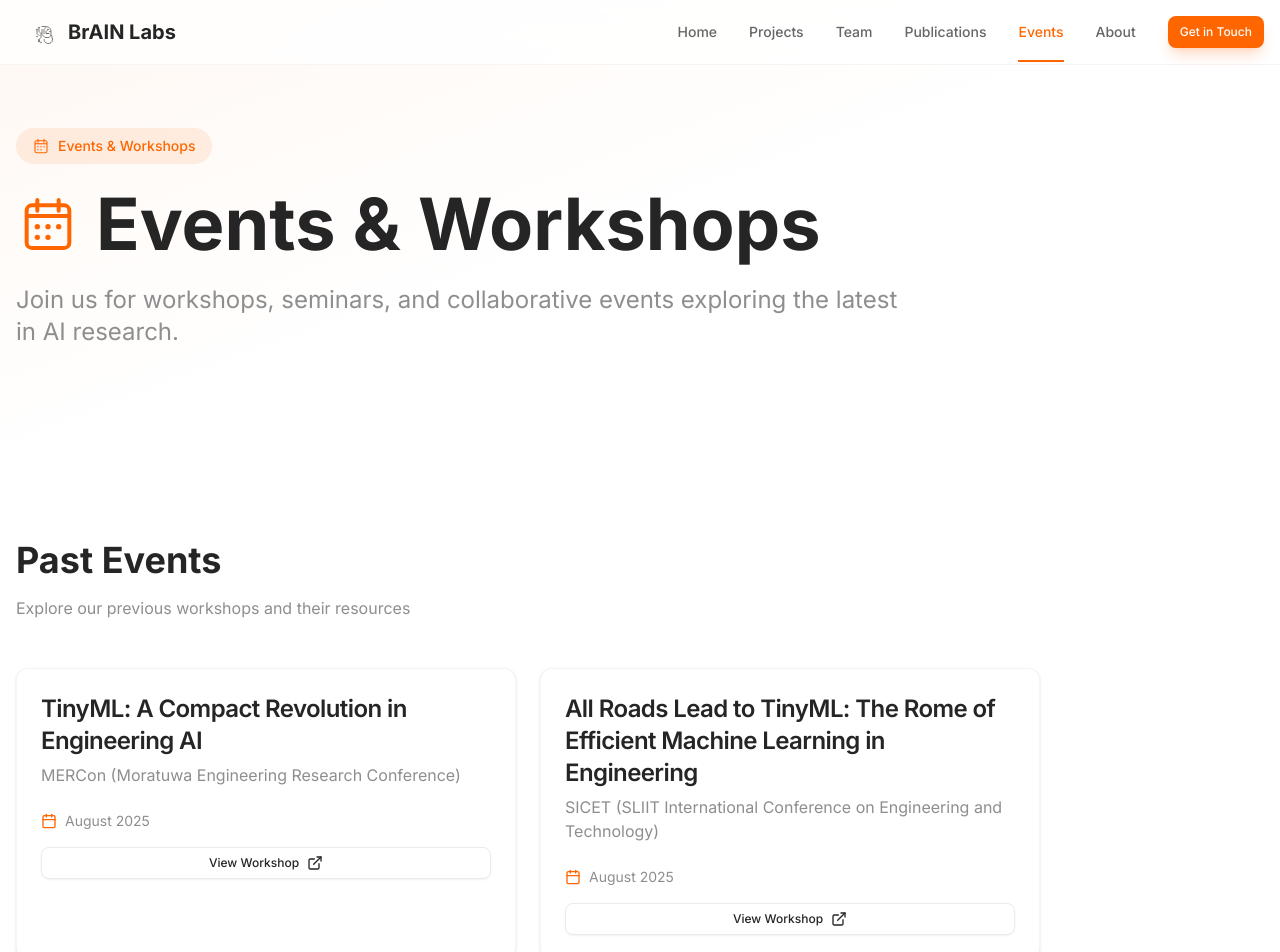
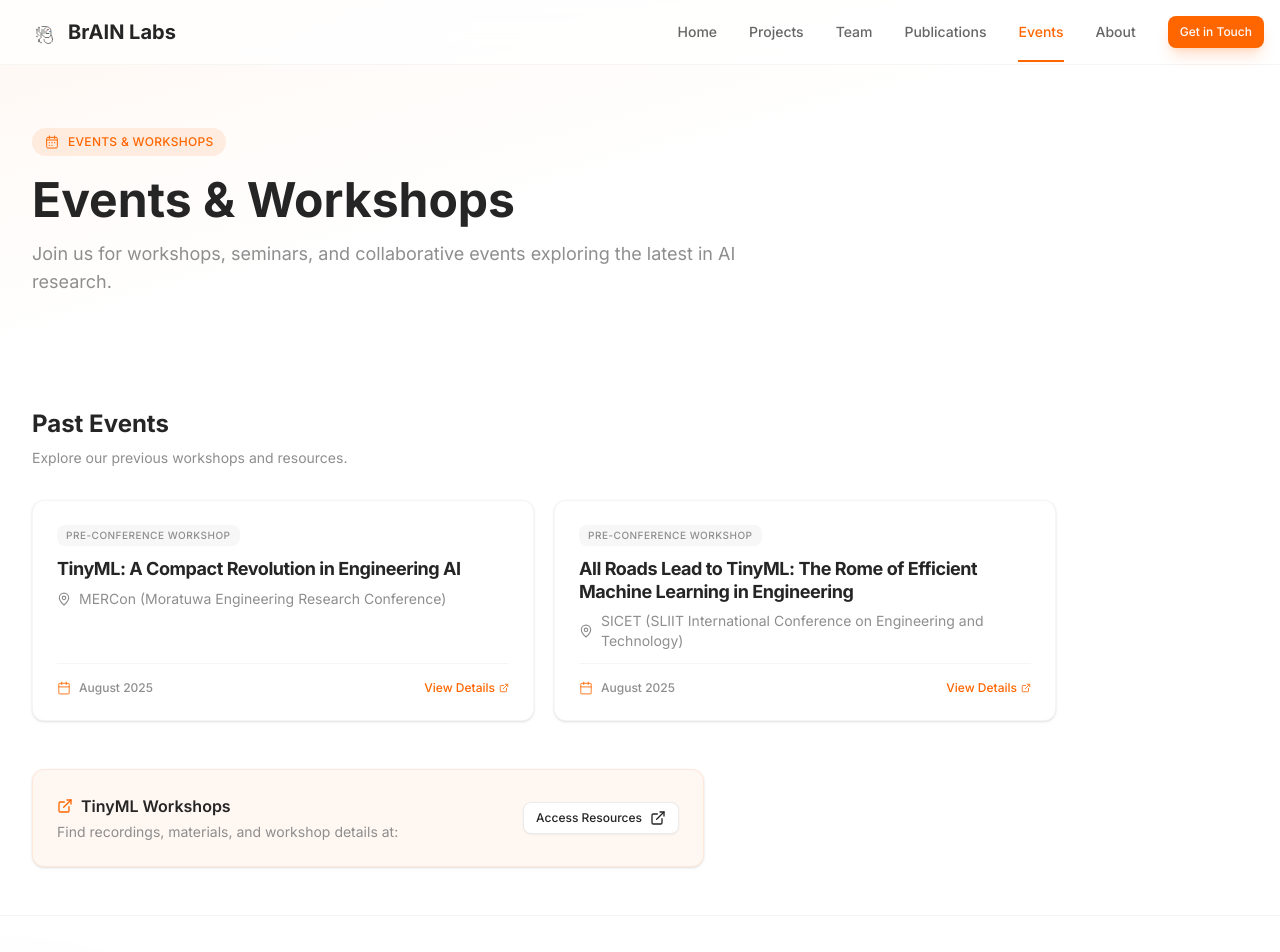
Before and after one commit to HasithaErandika/BrAINLabsInc, a React (Vite) app: page /events in a window 1280 px wide. Shown: the top 952 px of the page. Built offline with nearby package versions, Linux system fonts and the light colour scheme.

Commit message:
updated event page

```diff
--- a/src/pages/Events.tsx
+++ b/src/pages/Events.tsx
@@ -1,16 +1,16 @@
 import { motion } from 'framer-motion';
-import { Card, CardContent, CardDescription, CardHeader, CardTitle } from '@/components/ui/card';
+import { Card, CardContent, CardHeader, CardTitle, CardDescription } from '@/components/ui/card';
 import { Badge } from '@/components/ui/badge';
 import { Button } from '@/components/ui/button';
 import { pastEvents, upcomingEvents, eventResources } from '@/data/events';
 import { WorkshopCalendarIcon } from '@/components/ui/PageIcons';
-import { Calendar, ExternalLink } from 'lucide-react';
+import { Calendar, ExternalLink, MapPin, Clock } from 'lucide-react';
 
 export const Events = () => {
     return (
         <div className="min-h-screen">
             {/* Hero Header */}
-            <section className="relative py-24 md:py-32 overflow-hidden">
+            <section className="relative pt-24 md:pt-32 pb-12 md:pb-16 overflow-hidden">
                 <div className="absolute inset-0 bg-gradient-to-br from-primary/5 via-background to-background" />
 
                 <div className="container mx-auto px-4 relative z-10">
@@ -18,19 +18,18 @@ export const Events = () => {
                         initial={{ opacity: 0, y: 30 }}
                         animate={{ opacity: 1, y: 0 }}
                         transition={{ duration: 0.7 }}
-                        className="max-w-4xl"
+                        className="max-w-3xl lg:pl-4"
                     >
-                        <div className="inline-flex items-center gap-2 bg-primary/10 text-primary px-4 py-2 rounded-full mb-6">
-                            <WorkshopCalendarIcon size={18} />
-                            <span className="text-sm font-medium">Events & Workshops</span>
+                        <div className="inline-flex items-center gap-2 bg-primary/10 text-primary px-3 py-1.5 rounded-full mb-5">
+                            <WorkshopCalendarIcon size={16} />
+                            <span className="text-xs font-medium uppercase tracking-wide">Events & Workshops</span>
                         </div>
 
-                        <h1 className="text-5xl md:text-6xl lg:text-7xl font-bold mb-6 leading-tight flex items-center gap-4">
-                            <WorkshopCalendarIcon size={64} className="text-primary" />
+                        <h1 className="text-3xl md:text-4xl lg:text-5xl font-bold mb-4 leading-tight">
                             Events & Workshops
                         </h1>
 
-                        <p className="text-xl md:text-2xl text-muted-foreground leading-relaxed">
+                        <p className="text-base md:text-lg text-muted-foreground leading-relaxed">
                             Join us for workshops, seminars, and collaborative events exploring the latest in AI research.
                         </p>
                     </motion.div>
@@ -39,16 +38,16 @@ export const Events = () => {
 
             {/* Upcoming Events */}
             {upcomingEvents.length > 0 && (
-                <section className="py-16">
-                    <div className="container mx-auto px-4">
+                <section className="py-8 md:py-12">
+                    <div className="container mx-auto px-4 lg:pl-8">
                         <motion.div
                             initial={{ opacity: 0, y: 20 }}
                             whileInView={{ opacity: 1, y: 0 }}
                             viewport={{ once: true }}
-                            className="mb-12"
+                            className="mb-8"
                         >
-                            <h2 className="text-4xl font-bold mb-4">Upcoming Events</h2>
-                            <p className="text-muted-foreground">Don't miss our upcoming workshops and seminars</p>
+                            <h2 className="text-2xl font-bold mb-2">Upcoming Events</h2>
+                            <p className="text-sm text-muted-foreground">Don't miss our upcoming workshops and seminars.</p>
                         </motion.div>
 
                         <div className="grid md:grid-cols-2 gap-6 max-w-5xl">
@@ -61,51 +60,47 @@ export const Events = () => {
             )}
 
             {/* Past Events */}
-            <section className="py-16 bg-card/30">
-                <div className="container mx-auto px-4">
+            <section className="py-8 md:py-12">
+                <div className="container mx-auto px-4 lg:pl-8">
                     <motion.div
                         initial={{ opacity: 0, y: 20 }}
                         whileInView={{ opacity: 1, y: 0 }}
                         viewport={{ once: true }}
-                        className="mb-12"
+                        className="mb-8"
                     >
-                        <h2 className="text-4xl font-bold mb-4">Past Events</h2>
-                        <p className="text-muted-foreground">Explore our previous workshops and their resources</p>
+                        <h2 className="text-2xl font-bold mb-2">Past Events</h2>
+                        <p className="text-sm text-muted-foreground">Explore our previous workshops and resources.</p>
                     </motion.div>
 
-                    <div className="grid md:grid-cols-2 gap-6 max-w-5xl">
+                    <div className="grid md:grid-cols-2 gap-5 max-w-5xl">
                         {pastEvents.map((event, idx) => (
                             <EventCard key={idx} event={event} index={idx} />
                         ))}
                     </div>
 
-                    {/* Event Resources */}
+                    {/* Resources CTA */}
                     {eventResources && (
                         <motion.div
                             initial={{ opacity: 0, y: 20 }}
                             whileInView={{ opacity: 1, y: 0 }}
                             viewport={{ once: true }}
-                            className="mt-16 max-w-3xl"
+                            className="mt-12 max-w-2xl"
                         >
-                            <Card className="border-primary/20 bg-primary/5">
-                                <CardHeader>
-                                    <CardTitle className="flex items-center gap-2">
-                                        <ExternalLink size={20} />
+                            <Card className="bg-primary/5 border-primary/10">
+                                <CardContent className="p-6 flex flex-col sm:flex-row items-start sm:items-center gap-4 justify-between">
+                                    <div className="space-y-1">
+                                        <h3 className="font-semibold text-foreground flex items-center gap-2">
+                                            <ExternalLink size={16} className="text-primary" />
                                             {eventResources.title}
-                                    </CardTitle>
-                                    <CardDescription>
+                                        </h3>
+                                        <p className="text-sm text-muted-foreground">
                                             {eventResources.description}
-                                    </CardDescription>
-                                </CardHeader>
-                                <CardContent>
-                                    <Button
-                                        variant="outline"
-                                        className="w-full justify-between"
-                                        asChild
-                                    >
-                                        <a href={eventResources.link} target="_blank" rel="noopener noreferrer">
-                                            <span>Visit Workshop Site</span>
-                                            <ExternalLink size={16} />
+                                        </p>
+                                    </div>
+                                    <Button variant="outline" size="sm" className="shrink-0" asChild>
+                                        <a href={eventResources.link} target="_blank" rel="noopener noreferrer" className="gap-2">
+                                            Access Resources
+                                            <ExternalLink size={12} />
                                         </a>
                                     </Button>
                                 </CardContent>
@@ -125,38 +120,54 @@ const EventCard = ({ event, index, upcoming = false }: {
 }) => {
     return (
         <motion.div
-            initial={{ opacity: 0, y: 30 }}
+            initial={{ opacity: 0, y: 20 }}
             whileInView={{ opacity: 1, y: 0 }}
             viewport={{ once: true }}
-            transition={{ delay: index * 0.1, duration: 0.6 }}
+            transition={{ delay: index * 0.1, duration: 0.5 }}
         >
-            <Card className="h-full hover:shadow-lg hover:shadow-primary/10 transition-all duration-300 border-border/50 hover:border-primary/50 group">
-                <CardHeader>
+            <Card className="h-full hover:shadow-md hover:shadow-primary/5 transition-all duration-300 border-border/50 hover:border-primary/40 group flex flex-col">
+                <CardHeader className="pb-3 space-y-3">
+                    <div className="flex items-start justify-between gap-4">
+                        <Badge variant="secondary" className={`text-[10px] px-2 py-0.5 font-medium uppercase tracking-wider ${upcoming ? 'bg-primary/10 text-primary' : 'bg-muted text-muted-foreground'}`}>
+                            {event.type || 'Event'}
+                        </Badge>
                         {upcoming && (
-                        <Badge className="w-fit mb-2 bg-primary text-primary-foreground">
+                            <Badge className="bg-primary text-primary-foreground text-[10px] px-2 py-0.5">
                                 Upcoming
                             </Badge>
                         )}
-                    <CardTitle className="text-2xl group-hover:text-primary transition-colors">
+                    </div>
+
+                    <div className="space-y-2">
+                        <CardTitle className="text-lg font-bold leading-tight group-hover:text-primary transition-colors">
                             {event.title}
                         </CardTitle>
-                    <CardDescription className="text-base">
+                        <CardDescription className="flex items-center gap-2 text-sm">
+                            <MapPin size={14} className="shrink-0 text-muted-foreground" />
                             {event.description}
                         </CardDescription>
+                    </div>
                 </CardHeader>
-                <CardContent className="space-y-4">
-                    <div className="flex items-center gap-2 text-sm text-muted-foreground">
-                        <Calendar size={16} className="text-primary" />
-                        <span>{event.date}</span>
+
+                <CardContent className="pt-0 mt-auto">
+                    <div className="pt-4 border-t border-border/50 flex items-center justify-between gap-4">
+                        <div className="flex items-center gap-2 text-xs font-medium text-muted-foreground">
+                            <Calendar size={14} className="text-primary/70" />
+                            {event.date}
                         </div>
+
                         {event.link && (
-                        <Button variant="outline" size="sm" className="w-full" asChild>
-                            <a href={event.link} target="_blank" rel="noopener noreferrer" className="flex items-center gap-2">
-                                View Workshop
-                                <ExternalLink size={14} />
+                            <a
+                                href={event.link}
+                                target="_blank"
+                                rel="noopener noreferrer"
+                                className="text-xs font-medium text-primary hover:underline flex items-center gap-1"
+                            >
+                                View Details
+                                <ExternalLink size={10} />
                             </a>
-                        </Button>
                         )}
+                    </div>
                 </CardContent>
             </Card>
         </motion.div>
```
Lines whose indentation alone changed are shown as unchanged.
